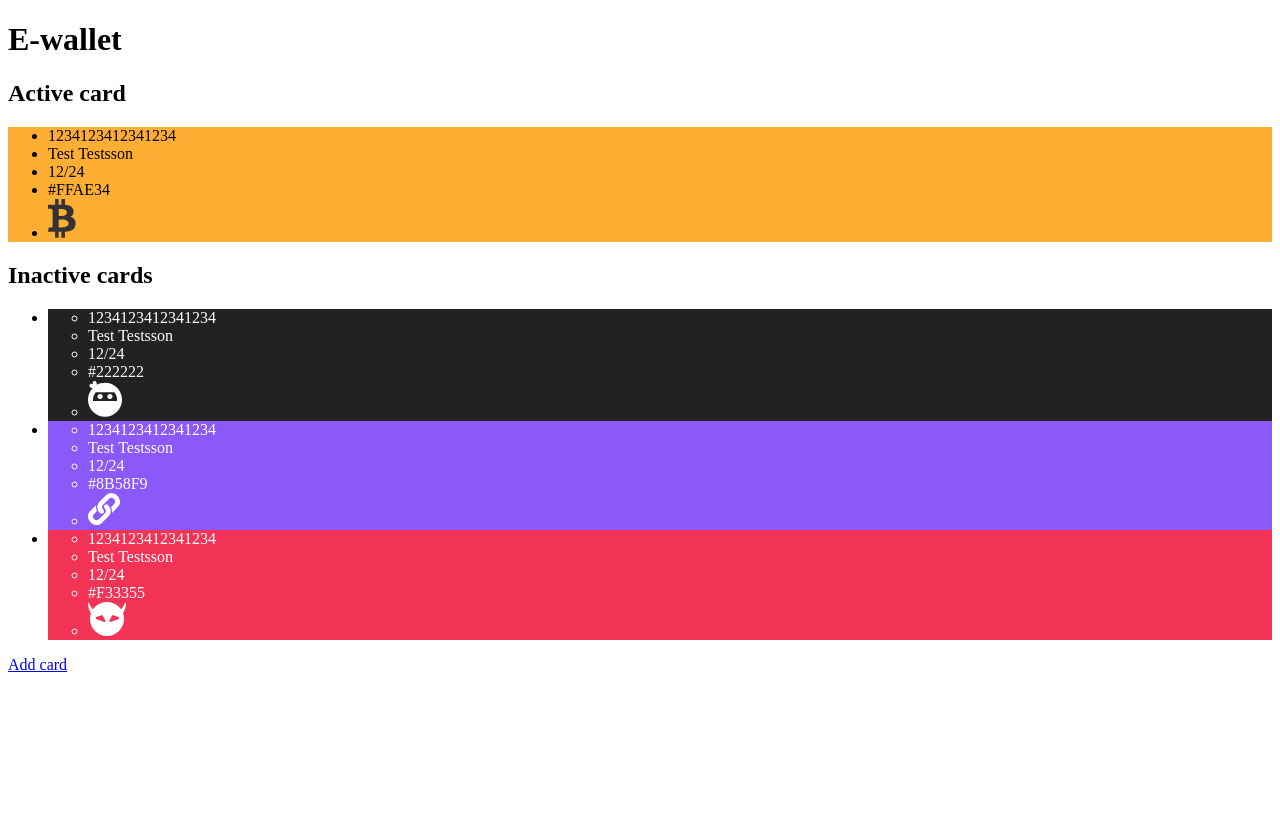
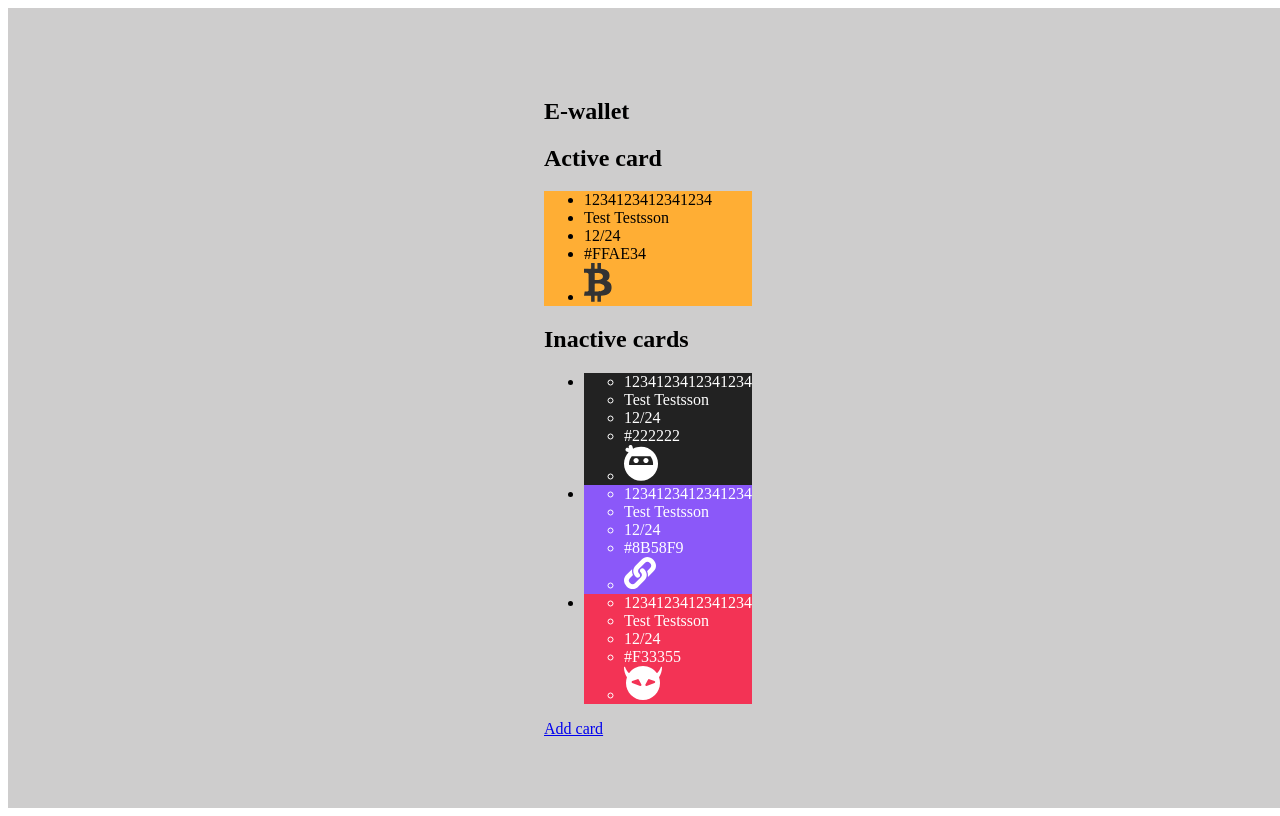
Before and after one commit to golden-sebras/FU-JS23_golden-sebras_e-wallet, a React (Vite) app: page / in a window 1280 px wide. Built offline with nearby package versions, Linux system fonts and the light colour scheme.

Commit message:
Added some basic SASS-necessities

```diff
--- /dev/null
+++ b/src/pages/AddCard.scss
@@ -0,0 +1,14 @@
+#root {
+  width: 100vw;
+  height: 100vh;
+  display: flex;
+  justify-content: center;
+  align-items: center;
+  background-color: rgb(206, 205, 205);
+}
+
+.add-card {
+  width: 25.875rem;
+  height: 56rem;
+  background-color: #ffffff;
+}
--- a/src/pages/AddCard.tsx
+++ b/src/pages/AddCard.tsx
@@ -2,7 +2,7 @@ import { Link } from "react-router-dom";
 import Top from "../components/Top";
 import CardForm from "../components/CardForm";
 import Card from "../types/card";
-
+import "./AddCard.scss";
 import { useState } from "react";
 import CardComponent from "../components/Card";
 
@@ -41,7 +41,7 @@ const AddCard = () => {
   };
 
   return (
-    <>
+    <section className="add-card">
       <Top title="Add a new bank card" />
       <Link to="/">Home</Link>
       <CardComponent card={temporaryCard} />
@@ -50,7 +50,7 @@ const AddCard = () => {
         onChange={handleInputChange}
         onSubmit={handleSubmit}
       />
-    </>
+    </section>
   );
 };
 
--- a/src/pages/Home.tsx
+++ b/src/pages/Home.tsx
@@ -9,14 +9,14 @@ const Home = () => {
   const activeCard = cards.find((card) => card.active === true) as Card;
 
   return (
-    <>
+    <section className="home">
       <Top title="E-wallet" />
       <h2>Active card</h2>
       <CardComponent card={activeCard} />
       <h2>Inactive cards</h2>
       <CardStack cards={cards} />
       <Link to="/addcard">Add card</Link>
-    </>
+    </section>
   );
 };
 
--- /dev/null
+++ b/src/sass/__index.scss
@@ -0,0 +1,2 @@
+@forward "./variables";
+@forward "./_mixins";
--- /dev/null
+++ b/src/sass/__mixins.scss
@@ -0,0 +1,16 @@
+/* Här skriver en exempelvis:
+
+@mixin buttonStyling() {
+    background-color: $button-bg;
+    padding-right: 1.5rem;
+    padding-left: 1.5rem;
+    margin: 1rem;
+
+}
+
+*/ /*
+@mixin pageSize {
+  width: 25.875rem;
+  height: 56rem;
+  background-color: grey;
+} */
--- /dev/null
+++ b/src/sass/__variables.scss
@@ -0,0 +1 @@
+$bg-primary: #d0d0d0;
```
Also changed, not shown: src/components/Card.scss (added), src/pages/Home.scss (added).
